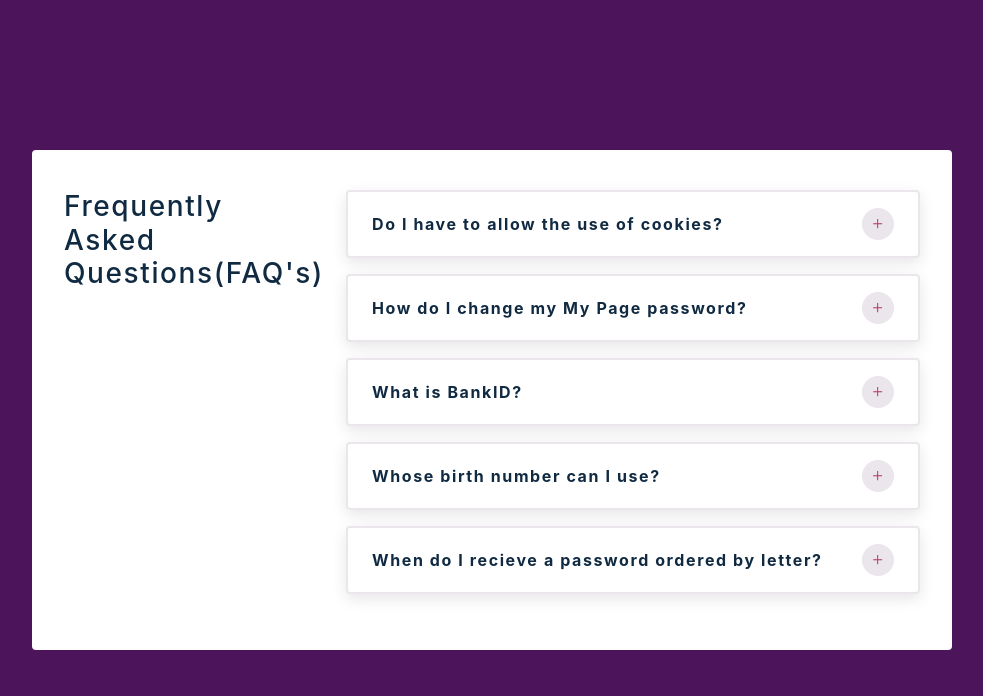
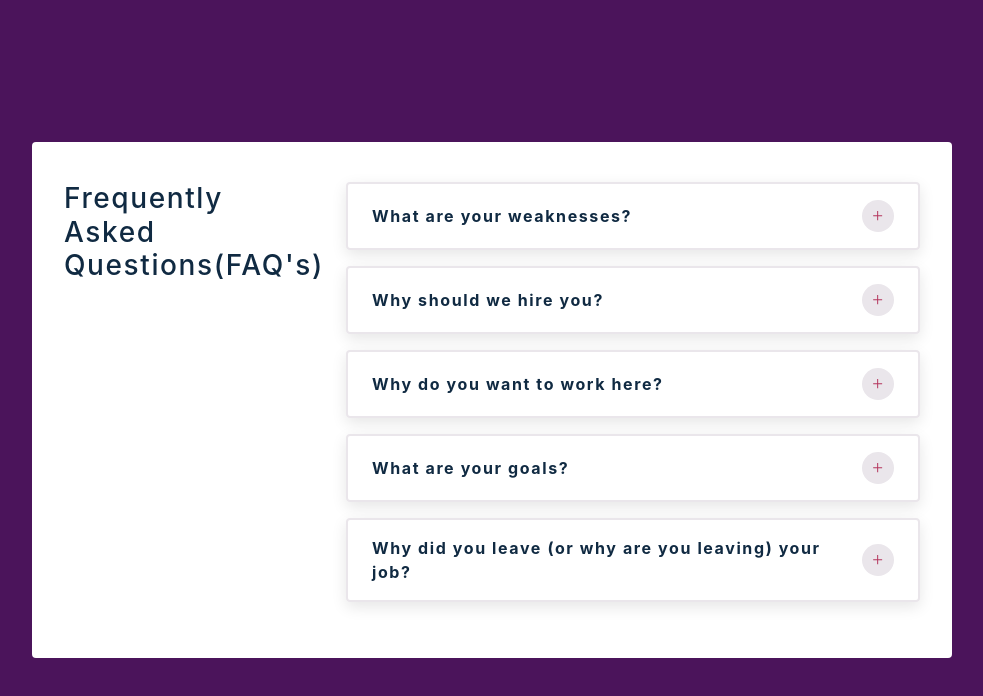
Before and after one commit to KishoreBabu420/accordion, a React (Create React App) app: page / in a window 1280 px wide. Shown: the top 696 px of the page, without its empty margins (148-1131 px from the left). Built offline with nearby package versions, Linux system fonts and the light colour scheme.

Commit message:
update data

```diff
--- a/src/Question.js
+++ b/src/Question.js
@@ -1,16 +1,16 @@
 import React, { useState } from 'react';
 import { AiOutlineMinus, AiOutlinePlus } from 'react-icons/ai';
-const Question = ({ title, info }) => {
+const Question = ({ question, answer }) => {
   const [showInfo, setShowInfo] = useState(false);
   return (
     <article className='question'>
       <header>
-        <h4>{title}</h4>
+        <h4>{question}</h4>
         <button className='btn' onClick={() => setShowInfo(!showInfo)}>
           {showInfo ? <AiOutlineMinus /> : <AiOutlinePlus />}
         </button>
       </header>
-      {showInfo && <p>{info}</p>}
+      {showInfo && <p>{answer}</p>}
     </article>
   );
 };
--- a/src/data.js
+++ b/src/data.js
@@ -1,33 +1,28 @@
 const questions = [
   {
     id: 1,
-    title: 'Do I have to allow the use of cookies?',
-    info:
-      'Unicorn vinyl poutine brooklyn, next level direct trade iceland. Shaman copper mug church-key coloring book, whatever poutine normcore fixie cred kickstarter post-ironic street art.',
+    question: 'What are your weaknesses?',
+    answer: `What are your weaknesses" is one of the most popular questions interviewers ask. It is also the most dreaded question of all. Handle it by minimizing your weakness and emphasizing your strengths. Stay away from personal qualities and concentrate on professional traits: "I am always working on improving my communication skills to be a more effective presenter. I recently joined Toastmasters, which I find very helpful.`,
   },
   {
     id: 2,
-    title: 'How do I change my My Page password?',
-    info:
-      'Coloring book forage photo booth gentrify lumbersexual. Migas chillwave poutine synth shoreditch, enamel pin thundercats fashion axe roof party polaroid chartreuse.',
+    question: 'Why should we hire you?',
+    answer: `Why should we hire you?" by summarizing your experiences: "With five years' experience working in the financial industry and my proven record of saving the company money, I could make a big difference in your company. I'm confident I would be a great addition to your team.`,
   },
   {
     id: 3,
-    title: 'What is BankID?',
-    info:
-      'Enamel pin fam sustainable woke whatever venmo. Authentic asymmetrical put a bird on it, lumbersexual activated charcoal kinfolk banjo cred pickled sartorial.',
+    question: 'Why do you want to work here?',
+    answer: `By asking you, "Why do you want to work here?" the interviewer is listening for an answer that indicates you've given this some thought and are not sending out resumes just because there is an opening. For example, "I've selected key companies whose mission statements are in line with my values, where I know I could be excited about what the company does, and this company is very high on my list of desirable choices.`,
   },
   {
     id: 4,
-    title: 'Whose birth number can I use?',
-    info:
-      'Edison bulb direct trade gentrify beard lo-fi seitan sustainable roof party franzen occupy squid. Knausgaard cronut succulents, scenester readymade shabby chic lyft. Copper mug meh vegan gentrify.',
+    question: 'What are your goals?',
+    answer: `When you're asked, "What are your goals?" sometimes it's best to talk about short-term and intermediate goals rather than locking yourself into the distant future. For example, "My immediate goal is to get a job in a growth-oriented company. My long-term goal will depend on where the company goes. I hope to eventually grow into a position of responsibility."`,
   },
   {
     id: 5,
-    title: 'When do I recieve a password ordered by letter?',
-    info:
-      'Locavore franzen fashion axe live-edge neutra irony synth af tilde shabby chic man braid chillwave waistcoat copper mug messenger bag. Banjo snackwave blog, microdosing thundercats migas vaporware viral lo-fi seitan ',
+    question: 'Why did you leave (or why are you leaving) your job?',
+    answer: `One of the most critical job interview tips: Don't badmouth a former employer. So if an interviewer asks, "Why did you leave (or why are you leaving) your job?" and you're unemployed, state your reason for leaving in a positive context: "I managed to survive two rounds of corporate downsizing, but the third round was a 20% reduction in the workforce, which included me."`,
   },
-]
-export default questions
+];
+export default questions;
```
